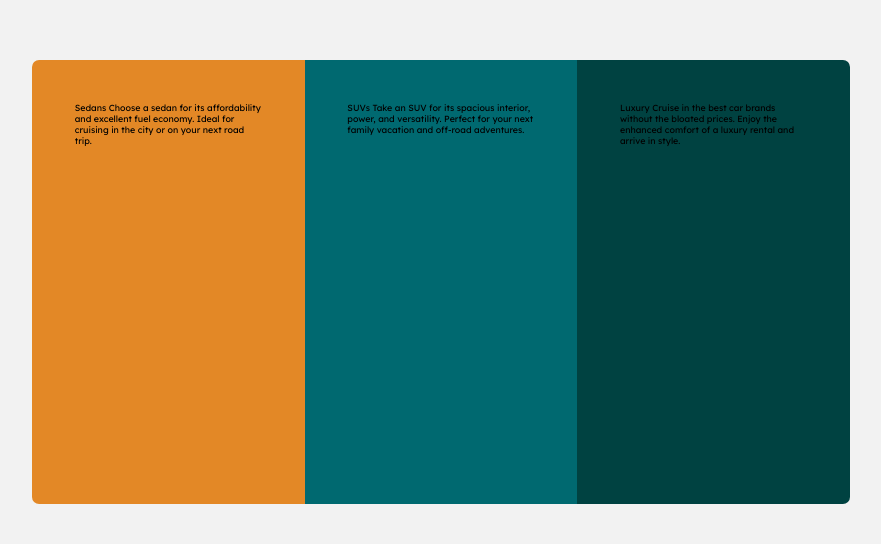
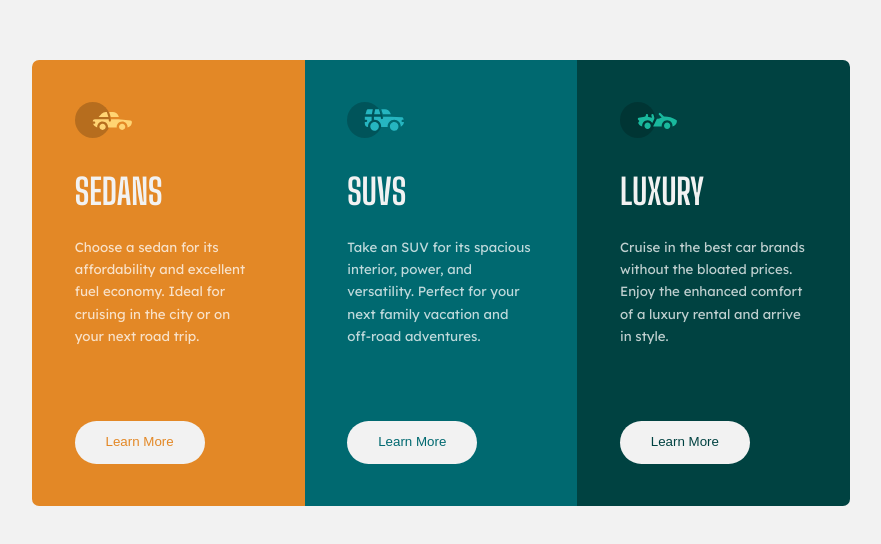
Before and after one commit to CodeVee/column-preview-card, a plain HTML site: page index.html in a window 1280 px wide. Shown: the part 118-662 px from the top of the page, without its empty margins (199-1080 px from the left). Drawn offline with Linux system fonts and the light colour scheme.

Commit message:
completed card

```diff
--- a/index.html
+++ b/index.html
@@ -14,19 +14,31 @@
   <main class="page">
     <div class="cards">
       <div class="card card--1">
-        Sedans
+        <img class="card__img" src="images/icon-sedans.svg" alt="sedans">
+        <h1 class="card__header">Sedans</h1>
+        <p class="card__text">
           Choose a sedan for its affordability and excellent fuel economy. Ideal for cruising in the city
           or on your next road trip.
+        </p>
+        <button class="btn">Learn More</button>
       </div>
       <div class="card card--2">
-        SUVs
+        <img class="card__img" src="images/icon-suvs.svg" alt="suvs">
+        <h2 class="card__header">SUVs</h2>
+        <p class="card__text">
           Take an SUV for its spacious interior, power, and versatility. Perfect for your next family vacation
           and off-road adventures.
+        </p>
+        <button class="btn">Learn More</button>
       </div>
       <div class="card card--3">
-        Luxury
+        <img class="card__img" src="images/icon-luxury.svg" alt="luxury">
+        <h2 class="card__header">Luxury</h2>
+        <p class="card__text">
           Cruise in the best car brands without the bloated prices. Enjoy the enhanced comfort of a luxury
           rental and arrive in style.
+        </p>
+        <button class="btn">Learn More</button>
       </div>
     </div>
   </main>
--- a/style.scss
+++ b/style.scss
@@ -47,20 +47,75 @@ body, html {
 .card {
     padding: 4.8rem;
 
+    .btn {
+        border: none;
+        background: $very-light-gray;
+        width: 14.6rem;
+        height: 4.8rem;
+        outline: none;
+        font-size: 1.5rem;
+        line-height: 2.5rem;
+        border-radius: 2.5rem;
+        cursor: pointer;
+
+        &:active {
+            background: transparent;
+            border: 2px solid $white;
+            color: $white;
+        }
+    }
+
     &--1 {
         background: $bright-orange;
         border-top-left-radius: .8rem;
         border-bottom-left-radius: .8rem;
+
+        .btn {
+            color: $bright-orange;
+        }
     }
 
     &--2 {
         background: $dark-cyan;
+
+        .btn {
+            color: $dark-cyan;
+        }
     }
 
     &--3 {
         background: $very-dark-cyan;
         border-top-right-radius: .8rem;
         border-bottom-right-radius: .8rem;
+
+        .btn {
+            color: $very-dark-cyan;
+        }
+    }
+
+    &__img {
+        width: 6.4rem;
+        height: 4rem;
+    }
+
+    &__header {
+        font-size: 4rem;
+        font-weight: $fw-700;
+        line-height: 4.8rem;
+        font-family: $font-big-shoulders;
+        margin-top: 3.5rem;
+        margin-bottom: 2.5rem;
+        color: $very-light-gray;
+        text-transform: uppercase;
+    }
+
+    &__text {
+        font-size: 1.5rem;
+        font-weight: $fw-400;
+        line-height: 2.5rem;
+        margin-bottom: 8.3rem;
+        color: $white;
+        opacity: .75;
     }
 }
 
```
Also changed, not shown: style.css. Lines whose indentation alone changed are shown as unchanged.
